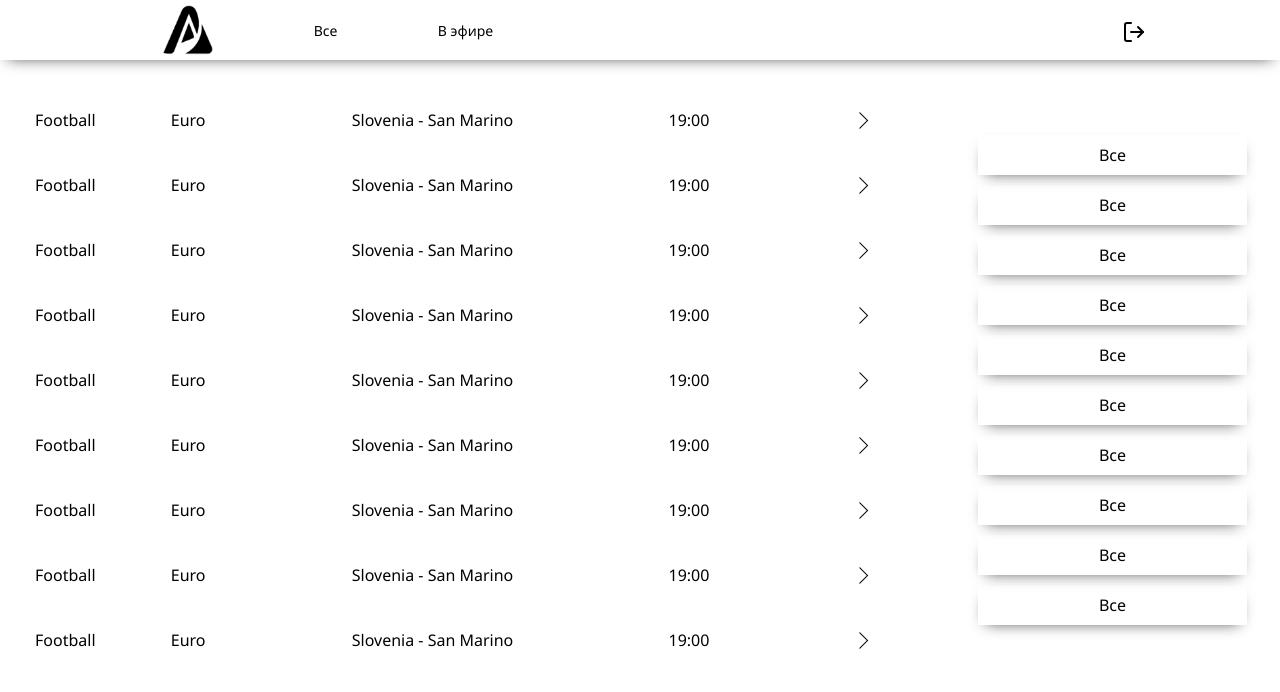
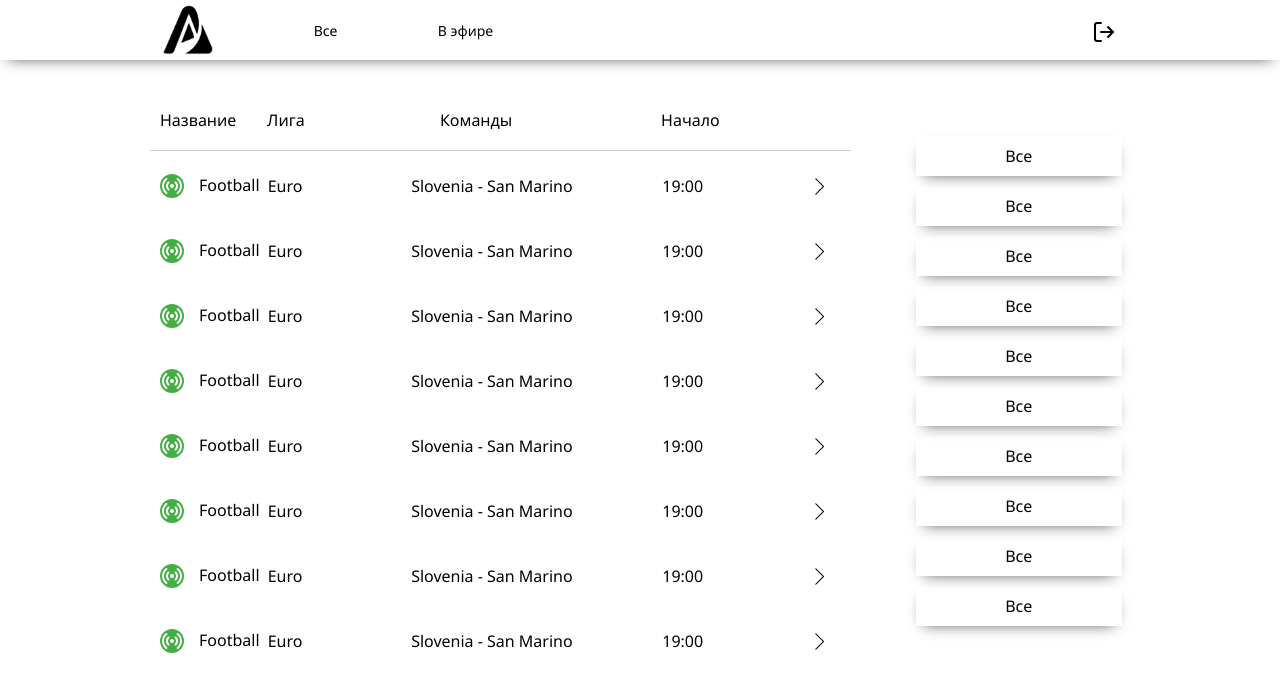
Before and after one commit to weopeji/alfabet, a plain HTML site: page index.html in a window 1280 px wide. Drawn offline with Linux system fonts and the light colour scheme.

Commit message:
изменил по требованию хуесоса

```diff
--- a/assets/css/index.sass
+++ b/assets/css/index.sass
@@ -67,7 +67,7 @@ body
     align-items: center
     width: 20px
     height: 20px
-    margin-right: 10px
+    margin-right: 40px
     &:hover
         cursor: pointer
         color: #43AF42
@@ -79,6 +79,8 @@ body
     justify-content: space-between
     display: flex
     align-items: center
+    width: calc( 100% - 20% )
+    margin-left: 10%
 
 .broadcast_box
     width: 75%
@@ -87,6 +89,7 @@ body
 
 .broadcast_name
     width: 15%
+    display: flex
 
 .league
     width: 20%
@@ -102,6 +105,32 @@ body
     display: block
     background-color: white
     margin-left: 10px
+
+.broadcast_head
+    display: flex
+    align-items: center
+    padding-left: 10px
+    height: 60px
+    margin-bottom: 5px
+    margin-top: 5px
+    background-color: white
+    border-bottom: 0.1px solid #CCCCCC
+    width: calc( 100% - 5% )
+
+.broadcast_names
+    width: 15.5%
+
+.leagues
+    width: 25%
+
+.teams_s
+    width: 32%
+
+.start_plays
+    width: 25%
+
+.watch_broadcasts
+    width: 25%
 
 .broadcast_line
     display: flex
@@ -128,12 +157,17 @@ body
         opacity: .55
         cursor: pointer
 
-
+.online_ofline
+    background-color: #43AF42
+    border-radius: 50%
+    width: 24px
+    height: 24px
+    margin-right: 15px
 
 .watch_broadcast
     font-size: 2em
     img
         width: 25px
         height: 25px
-    &:hover
-        cursor: pointer
+        &:hover
+            cursor: pointer
--- a/index.html
+++ b/index.html
@@ -39,18 +39,35 @@
     <div class="broadcast">
         <div class="broadcast_title">
             <div class="broadcast_box">
+                <div class="broadcast_head">
+                    <div class="broadcast_names">
+                        Название
+                    </div>
+                    <div class="leagues">
+                        Лига
+                    </div>
+                    <div class="teams_s">
+                        Команды
+                    </div>
+                    <div class="start_plays">
+                        Начало
+                    </div>
+                </div>
                 <div class="broadcast_line">
                     <div class="broadcast_name">
-                        Football
+                        <div class="online_ofline">
+                            <img src="./assets/images/online_ofline.png" alt="">
+                        </div>
+                        <span>Football</span>
                     </div>
                     <div class="league">
-                        Euro
+                        <span>Euro</span>
                     </div>
                     <div class="teams">
-                        Slovenia - San Marino
+                        <span>Slovenia - San Marino</span>
                     </div>
                     <div class="start_play">
-                        19:00
+                        <span>19:00</span>
                     </div>
                     <div class="watch_broadcast">
                         <img src="./assets/images/morethen.png" alt="">
@@ -58,16 +75,19 @@
                 </div>
                 <div class="broadcast_line">
                     <div class="broadcast_name">
-                        Football
+                        <div class="online_ofline">
+                            <img src="./assets/images/online_ofline.png" alt="">
+                        </div>
+                        <span>Football</span>
                     </div>
                     <div class="league">
-                        Euro
+                        <span>Euro</span>
                     </div>
                     <div class="teams">
-                        Slovenia - San Marino
+                        <span>Slovenia - San Marino</span>
                     </div>
                     <div class="start_play">
-                        19:00
+                        <span>19:00</span>
                     </div>
                     <div class="watch_broadcast">
                         <img src="./assets/images/morethen.png" alt="">
@@ -75,16 +95,19 @@
                 </div>
                 <div class="broadcast_line">
                     <div class="broadcast_name">
-                        Football
+                        <div class="online_ofline">
+                            <img src="./assets/images/online_ofline.png" alt="">
+                        </div>
+                        <span>Football</span>
                     </div>
                     <div class="league">
-                        Euro
+                        <span>Euro</span>
                     </div>
                     <div class="teams">
-                        Slovenia - San Marino
+                        <span>Slovenia - San Marino</span>
                     </div>
                     <div class="start_play">
-                        19:00
+                        <span>19:00</span>
                     </div>
                     <div class="watch_broadcast">
                         <img src="./assets/images/morethen.png" alt="">
@@ -92,16 +115,19 @@
                 </div>
                 <div class="broadcast_line">
                     <div class="broadcast_name">
-                        Football
+                        <div class="online_ofline">
+                            <img src="./assets/images/online_ofline.png" alt="">
+                        </div>
+                        <span>Football</span>
                     </div>
                     <div class="league">
-                        Euro
+                        <span>Euro</span>
                     </div>
                     <div class="teams">
-                        Slovenia - San Marino
+                        <span>Slovenia - San Marino</span>
                     </div>
                     <div class="start_play">
-                        19:00
+                        <span>19:00</span>
                     </div>
                     <div class="watch_broadcast">
                         <img src="./assets/images/morethen.png" alt="">
@@ -109,16 +135,19 @@
                 </div>
                 <div class="broadcast_line">
                     <div class="broadcast_name">
-                        Football
+                        <div class="online_ofline">
+                            <img src="./assets/images/online_ofline.png" alt="">
+                        </div>
+                        <span>Football</span>
                     </div>
                     <div class="league">
-                        Euro
+                        <span>Euro</span>
                     </div>
                     <div class="teams">
-                        Slovenia - San Marino
+                        <span>Slovenia - San Marino</span>
                     </div>
                     <div class="start_play">
-                        19:00
+                        <span>19:00</span>
                     </div>
                     <div class="watch_broadcast">
                         <img src="./assets/images/morethen.png" alt="">
@@ -126,16 +155,19 @@
                 </div>
                 <div class="broadcast_line">
                     <div class="broadcast_name">
-                        Football
+                        <div class="online_ofline">
+                            <img src="./assets/images/online_ofline.png" alt="">
+                        </div>
+                        <span>Football</span>
                     </div>
                     <div class="league">
-                        Euro
+                        <span>Euro</span>
                     </div>
                     <div class="teams">
-                        Slovenia - San Marino
+                        <span>Slovenia - San Marino</span>
                     </div>
                     <div class="start_play">
-                        19:00
+                        <span>19:00</span>
                     </div>
                     <div class="watch_broadcast">
                         <img src="./assets/images/morethen.png" alt="">
@@ -143,16 +175,19 @@
                 </div>
                 <div class="broadcast_line">
                     <div class="broadcast_name">
-                        Football
+                        <div class="online_ofline">
+                            <img src="./assets/images/online_ofline.png" alt="">
+                        </div>
+                        <span>Football</span>
                     </div>
                     <div class="league">
-                        Euro
+                        <span>Euro</span>
                     </div>
                     <div class="teams">
-                        Slovenia - San Marino
+                        <span>Slovenia - San Marino</span>
                     </div>
                     <div class="start_play">
-                        19:00
+                        <span>19:00</span>
                     </div>
                     <div class="watch_broadcast">
                         <img src="./assets/images/morethen.png" alt="">
@@ -160,33 +195,19 @@
                 </div>
                 <div class="broadcast_line">
                     <div class="broadcast_name">
-                        Football
+                        <div class="online_ofline">
+                            <img src="./assets/images/online_ofline.png" alt="">
+                        </div>
+                        <span>Football</span>
                     </div>
                     <div class="league">
-                        Euro
+                        <span>Euro</span>
                     </div>
                     <div class="teams">
-                        Slovenia - San Marino
+                        <span>Slovenia - San Marino</span>
                     </div>
                     <div class="start_play">
-                        19:00
-                    </div>
-                    <div class="watch_broadcast">
-                        <img src="./assets/images/morethen.png" alt="">
-                    </div>
-                </div>
-                <div class="broadcast_line">
-                    <div class="broadcast_name">
-                        Football
-                    </div>
-                    <div class="league">
-                        Euro
-                    </div>
-                    <div class="teams">
-                        Slovenia - San Marino
-                    </div>
-                    <div class="start_play">
-                        19:00
+                        <span>19:00</span>
                     </div>
                     <div class="watch_broadcast">
                         <img src="./assets/images/morethen.png" alt="">
```
Also changed, not shown: assets/css/index.css, assets/images/online_ofline.png (added), 1 other file.
